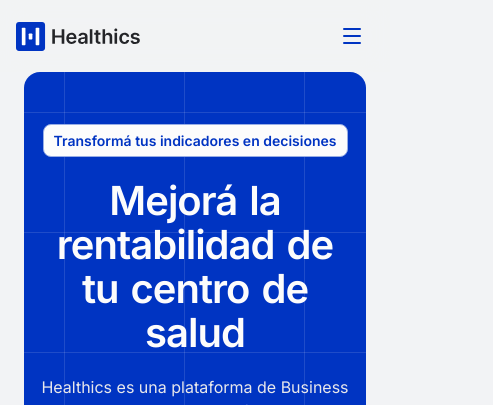
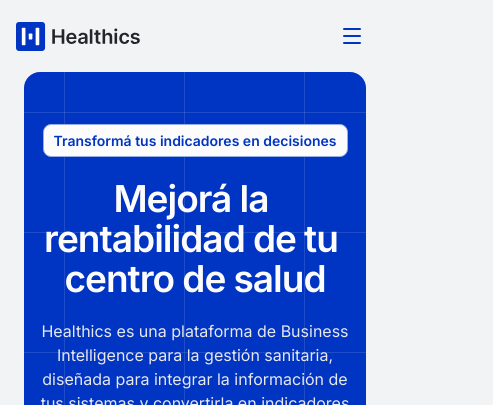
Before and after one commit to gendi23/LandingHeal, a React (Vite) app: page / in a window 390 px wide. Shown: the top 405 px of the page, 493 px wide, since content can reach past the window. Built offline with nearby package versions, Linux system fonts and the light colour scheme.

Commit message:
cambios v8

```diff
--- a/src/components/Header.tsx
+++ b/src/components/Header.tsx
@@ -4,7 +4,7 @@
 
 const navItems = [
   { href: '#funcionalidades', label: 'Funcionalidades' },
-  { href: '#integraciones', label: 'Indicadores' },
+  { href: '#integraciones', label: 'Integraciones' },
   { href: '#contacto', label: 'Contacto' },
 ]
 
--- a/src/sections/Benefits.tsx
+++ b/src/sections/Benefits.tsx
@@ -1,4 +1,3 @@
-import { ArrowUpRight } from 'lucide-react'
 import { type CSSProperties } from 'react'
 import { SectionHeading } from '../components/SectionHeading'
 
@@ -67,11 +66,6 @@
                 loading="lazy"
                 decoding="async"
               />
-              <ArrowUpRight
-                className="benefit__arrow"
-                aria-hidden="true"
-                size={22}
-              />
               <div>
                 <h3>{title}</h3>
                 <p>{text}</p>
--- a/src/styles/globals.css
+++ b/src/styles/globals.css
@@ -2181,3 +2181,68 @@
     width: calc(100% - 16px);
   }
 }
+
+/* Final narrow-screen safeguards for legacy iPhone viewports. */
+@media (max-width: 640px) {
+  html,
+  body,
+  #root {
+    max-width: 100%;
+    overflow-x: hidden;
+  }
+
+  .hero {
+    box-sizing: border-box;
+    padding-inline: 16px;
+    overflow: hidden;
+  }
+
+  .hero__content,
+  .hero h1 {
+    width: 100%;
+    min-width: 0;
+    max-width: 100%;
+  }
+
+  .hero h1 {
+    font-size: clamp(32px, 9.5vw, 40px);
+    line-height: 1.08;
+  }
+
+  .hero__words {
+    display: block;
+  }
+
+  .hero__word {
+    display: inline-block;
+    margin-right: 0.22em;
+  }
+
+  .hero__word:last-child {
+    margin-right: 0;
+  }
+
+  .hero__mockup {
+    right: auto;
+    max-width: calc(100% - 16px);
+  }
+
+  .benefits {
+    grid-template-columns: minmax(0, 1fr);
+  }
+
+  .benefit {
+    width: 100%;
+    min-width: 0;
+  }
+
+  .contact.contact--demo {
+    grid-template-columns: minmax(0, 1fr);
+  }
+
+  .contact--demo .contact__card,
+  .contact--demo .contact__visual {
+    width: 100%;
+    min-width: 0;
+  }
+}
```
Also changed, not shown: 1 other file (tests, documents, lock files or other folders).
